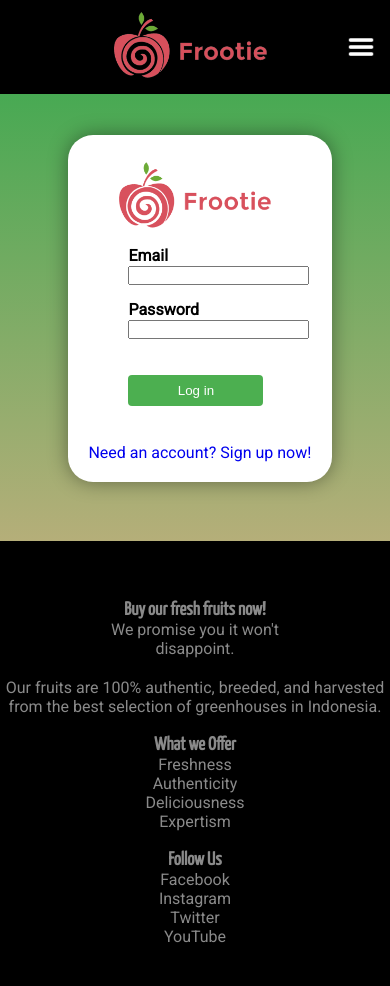
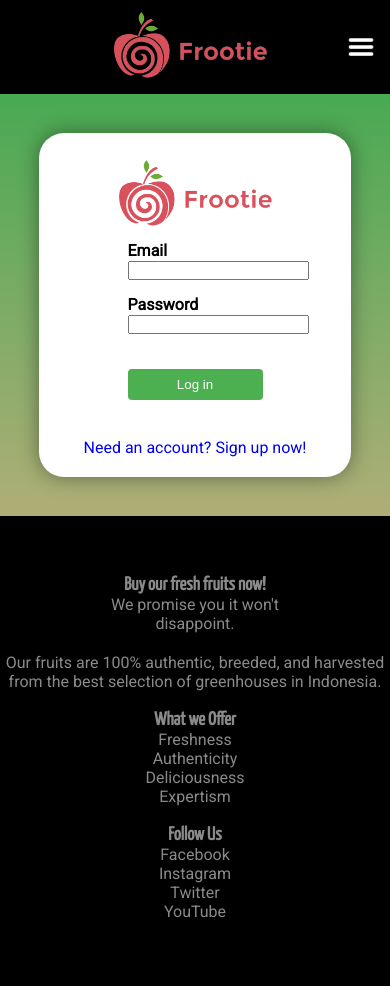
Before and after one commit to JuJu222/Frootie, a PHP site: page /Frootie/user/sign_in.php in a window 390 px wide. After the commit the page ends 918 px from the top, so only its background shows below. Run offline with PHP 8.4, Linux system fonts and the light colour scheme.

Commit message:
Fixed responsive design for register and sign in

```diff
--- a/css/signin.css
+++ b/css/signin.css
@@ -4,9 +4,7 @@ body .loginUI {
     width: 500px;
     height: max-content;
     padding: 20px 0;
-    margin-top: 10%;
-    margin-bottom: 10%;
-    margin-left: 35%;
+    margin: 10% auto;
     box-shadow: 0 0 20px rgba(0, 0, 0, 0.4);
     transition: 400ms;
 }
@@ -21,7 +19,7 @@ body {
 
 .loginUI .loginForm {
     margin-top: 1.5%;
-    margin-left: 35%;
+    margin: auto;
 }
 
 .loginUI ul {
@@ -29,6 +27,7 @@ body {
 }
 
 .loginUI ul li {
+    margin: auto;
     width: 150px;
     padding: 7.5px;
 }
@@ -40,7 +39,7 @@ body {
 .logoRegister img {
     height: 80px;
     transition: 400ms;
-    margin-left: 1%;
+margin: auto;
 }
 
 .loginError {
@@ -84,9 +83,7 @@ input[type=submit]:hover {
         width: auto;
         height: max-content;
         padding: 20px 0;
-        margin: 15%;
-        margin-top: 10.5%;
-        margin-left: 17.5%;
+        margin: 10%;
         box-shadow: 0 0 20px rgba(0, 0, 0, 0.4);
         transition: 400ms;
     }
@@ -110,6 +107,10 @@ input[type=submit]:hover {
     .loginUI ul li:nth-child(3) {
         padding-top: 20px;
     }
+    .logoRegister a {
+        display: flex;
+        justify-content: center;
+    }
     .logoRegister img {
         height: 80px;
         transition: 400ms;
@@ -119,7 +120,6 @@ input[type=submit]:hover {
     }
     .logoRegister {
         margin: 0 auto;
-        width: 70%;
     }
     .logoRegister img:hover {
         filter: brightness(125%);
```
Also changed, not shown: css/register.css (+8 -11 lines).
